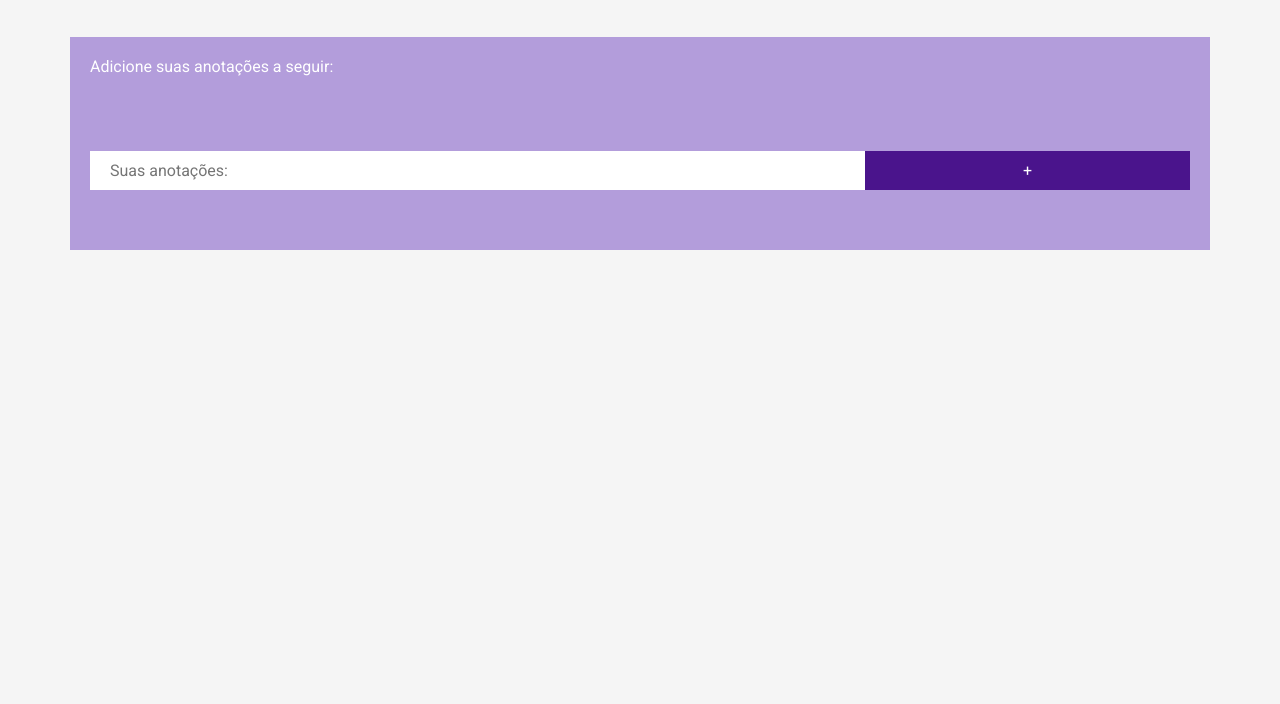
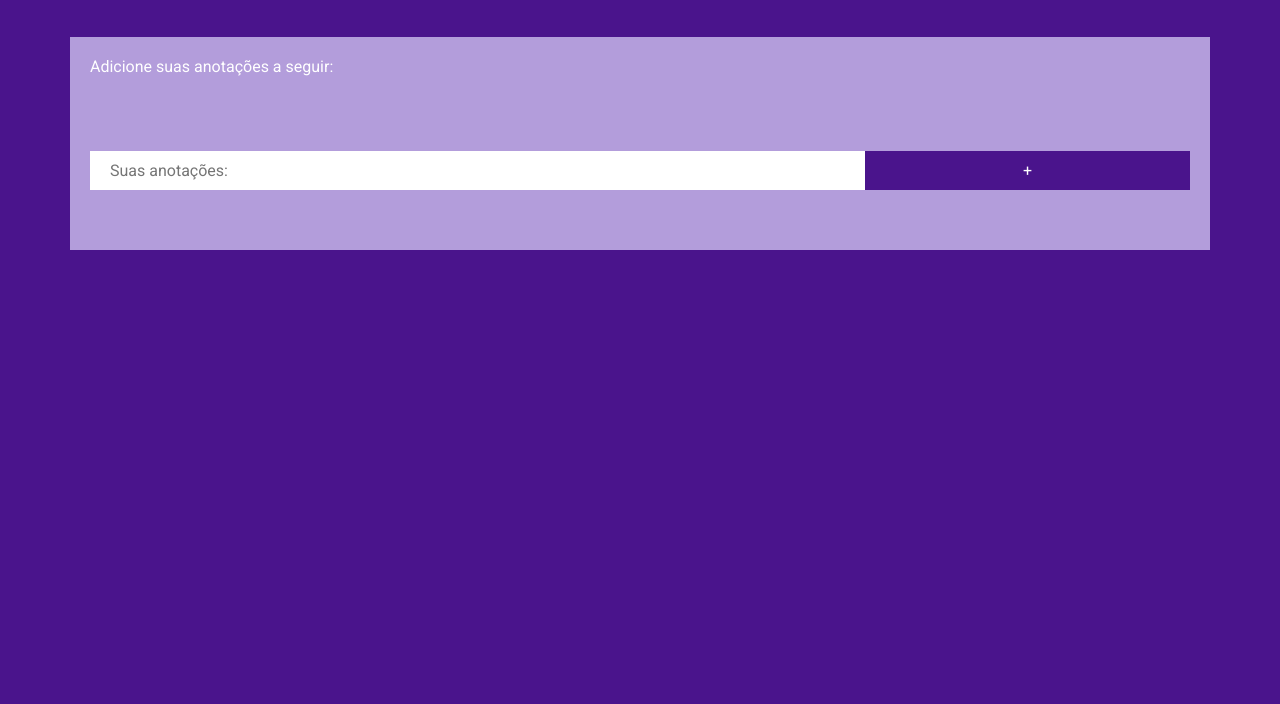
Before and after one commit to pedropenha/pwa-pedro, a plain HTML site: page index.html in a window 1280 px wide. Shown: the part 96-800 px from the top of the page. Drawn offline with Linux system fonts and the light colour scheme.

Commit message:
Arrumando index

```diff
--- a/index.html
+++ b/index.html
@@ -1,7 +1,7 @@
 <!DOCTYPE html>
 <html lang="pt-br">
 <head>
-    <base href="/">
+    <base href="/pwa-pedro/">
     <meta charset="UTF-8">
     <meta name="viewport" content="width=device-width, initial-scale=1.0">
     <meta http-equiv="X-UA-Compatible" content="ie=edge">
@@ -27,7 +27,7 @@
     <meta name="theme-color" content="#663399">
 
 </head>
-<body class="grey lighten-4 white-text">
+<body class="purple darken-4 white-text">
 <header id="header" class="container deep-purple">
     <h1>Anotações</h1>
 </header>
```
